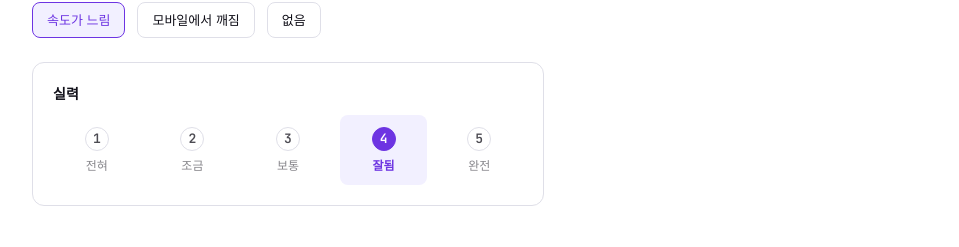
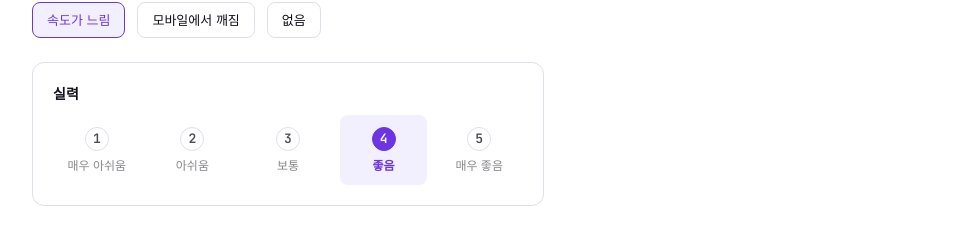
Before and after one commit to yeonsookr/Komit, a Next.js app in the folder fe/: page /preview in a window 1280 px wide. Shown: the part 2440-2687 px from the top of the page, without its empty margins (160-1119 px from the left). Built offline with nearby package versions, Linux system fonts and the light colour scheme; no server answers.

Commit message:
fix(fe): 리뷰 점수 문구를 두 축에 같은 말로 맞춤 [S15P21A201-272]

```diff
--- a/fe/src/app/preview/page.tsx
+++ b/fe/src/app/preview/page.tsx
@@ -246,7 +246,7 @@ export default function Preview() {
           </Row>
           <Card className="max-w-lg">
             <p className="mb-3 text-sm font-semibold">실력</p>
-            <RatingScale name="skill" value={rating} onChange={setRating} labels={["전혀", "조금", "보통", "잘됨", "완전"]} />
+            <RatingScale name="skill" value={rating} onChange={setRating} labels={["매우 아쉬움", "아쉬움", "보통", "좋음", "매우 좋음"]} />
           </Card>
         </Section>
 
--- a/fe/src/components/common/Choice.tsx
+++ b/fe/src/components/common/Choice.tsx
@@ -186,7 +186,7 @@ export interface RatingScaleProps {
   name: string;
   value?: number;
   onChange?: (v: number) => void;
-  /** 5개 라벨 (전혀 · 조금 · 보통 · 잘됨 · 완전) */
+  /** 5개 라벨 (매우 아쉬움 · 아쉬움 · 보통 · 좋음 · 매우 좋음) */
   labels?: [string, string, string, string, string];
   className?: string;
 }
@@ -213,7 +213,7 @@ export function RatingScale({ name, value, onChange, labels, className }: Rating
             >
               {n}
             </span>
-            {labels && <span className={cn("text-xs", active ? "font-semibold text-primary" : "text-fg-subtle")}>{labels[i]}</span>}
+            {labels && <span className={cn("whitespace-nowrap text-xs", active ? "font-semibold text-primary" : "text-fg-subtle")}>{labels[i]}</span>}
           </label>
         );
       })}
--- a/fe/src/components/domains/contract/ReviewForm.tsx
+++ b/fe/src/components/domains/contract/ReviewForm.tsx
@@ -13,9 +13,8 @@ import { ApiError } from "@/types/api";
 /** 리뷰 본문 길이 상한. R-REV-04. */
 const MAX_CONTENT_LENGTH = 1000;
 
-/** 두 축의 눈금 문구. 화면에 적힌 것을 그대로 씁니다 (R-REV-01). */
-const DEV_LABELS = ["전혀", "조금", "보통", "잘됨", "완전"] as const;
-const EXP_LABELS = ["못했음", "조금", "보통", "잘함", "완전"] as const;
+/** 두 축이 같은 눈금 문구를 씁니다. 무엇을 매기는지는 「실력」·「설명력」 제목이 알려 줍니다 (R-REV-01). */
+const SCORE_LABELS = ["매우 아쉬움", "아쉬움", "보통", "좋음", "매우 좋음"] as const;
 
 export interface ReviewFormProps {
   contractId: number;
@@ -84,7 +83,7 @@ export function ReviewForm({
             name="devScore"
             value={devScore}
             onChange={setDevScore}
-            labels={[...DEV_LABELS]}
+            labels={[...SCORE_LABELS]}
           />
         </Field>
 
@@ -93,7 +92,7 @@ export function ReviewForm({
             name="expScore"
             value={expScore}
             onChange={setExpScore}
-            labels={[...EXP_LABELS]}
+            labels={[...SCORE_LABELS]}
           />
         </Field>
 
```
